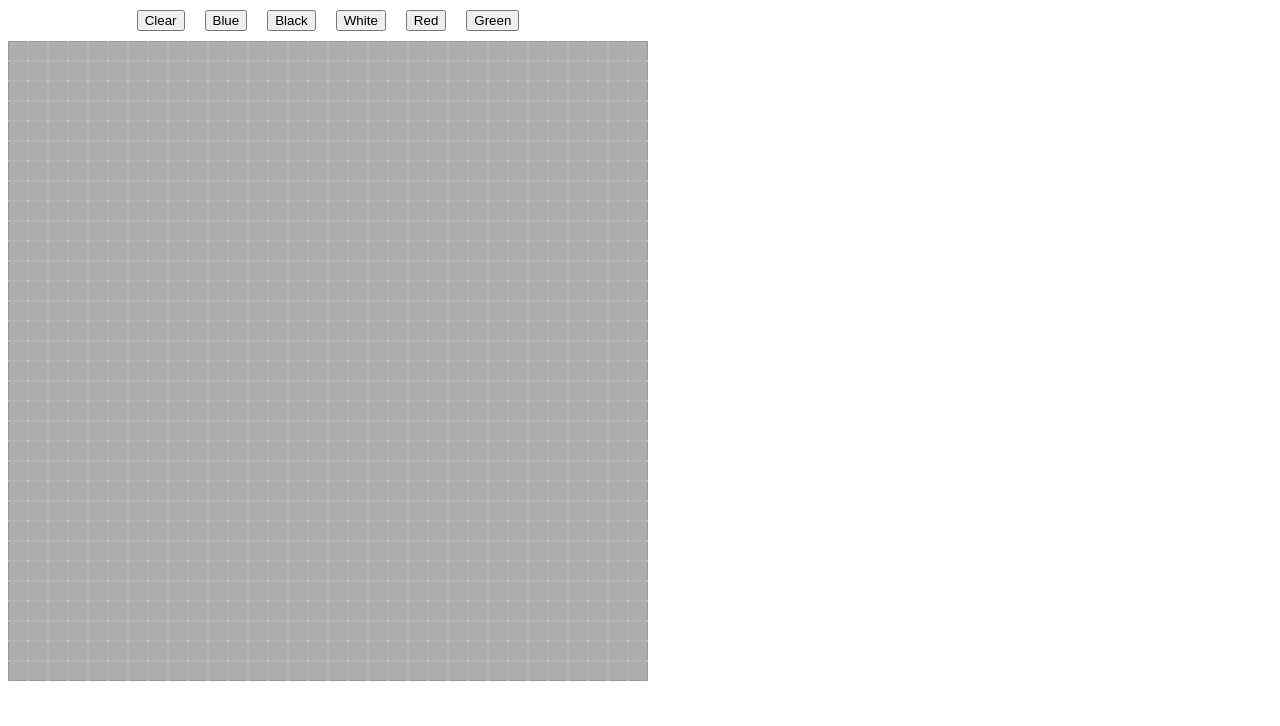
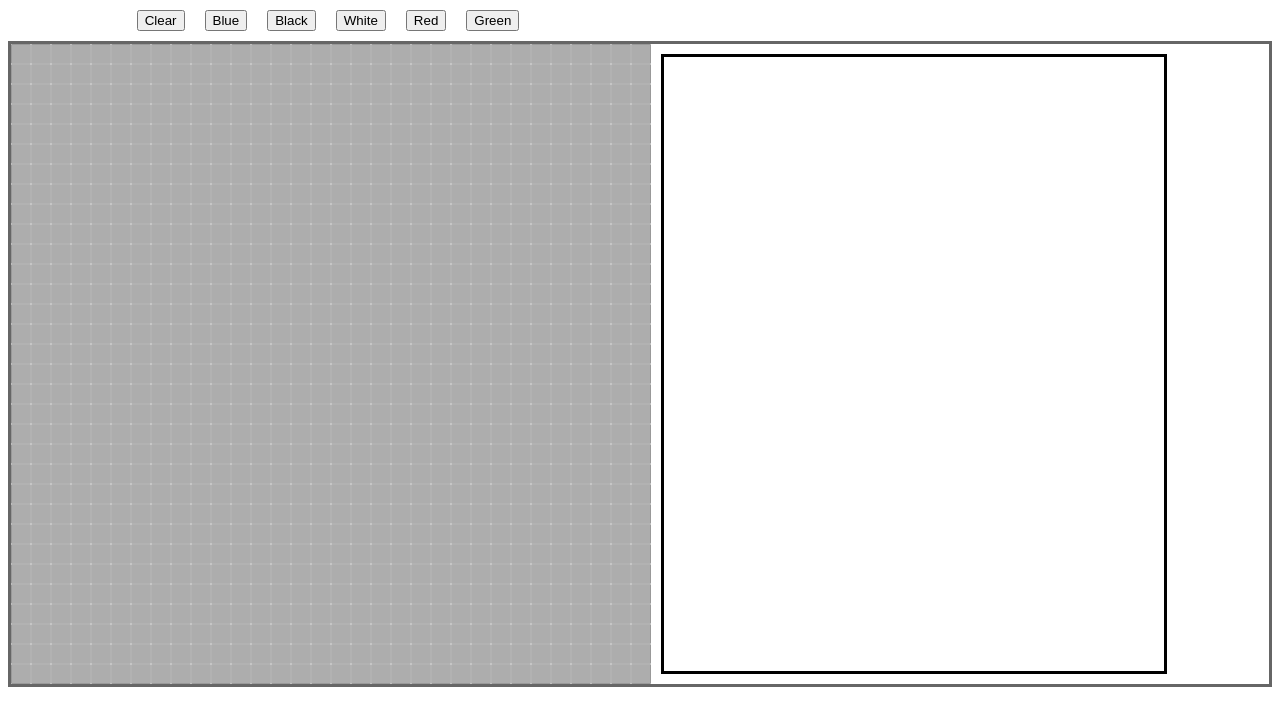
Before and after one commit to AxelJak/maze_drawer, a SvelteKit app: page / in a window 1280 px wide. Shown: the top 726 px of the page. Built offline with nearby package versions, Linux system fonts and the light colour scheme.

Commit message:
Maze representation done

```diff
--- a/src/routes/+page.svelte
+++ b/src/routes/+page.svelte
@@ -9,6 +9,10 @@
 	let canvas;
 
 	let maze_color = "#000";
+	let maze_number = 0;
+
+
+	let maze_map;
 
 	function clearCanvas() {
 		const width = canvas.width;
@@ -20,18 +24,19 @@
 
 
 		const context = canvas.getContext('2d');
-		// @ts-ignore
 		context.fillStyle = '#ADADAD';
 		context.strokeStyle = '#ccc';
 		context.lineWidth = 1;
 		for (let i = 0; i < rows; i++) {
 			for (let j = 0; j < cols; j++) {
+				maze_map[i][j] = 0;
 				const x = j * cellSize;
 				const y = i * cellSize;
 				context.fillRect(x + 1, y + 1, cellSize - 2, cellSize - 2);
 				context.strokeRect(x, y, cellSize, cellSize);
 			}
 		}
+		generateMaze();
 	}
 
 	onMount(() => {
@@ -43,7 +48,7 @@
 		const cols = Math.floor(width / cellSize);
 		const rows = Math.floor(height / cellSize);
 
-		const grid = new Array(cols).fill(null).map(() => new Array(rows).fill(null));
+		maze_map = new Array(cols).fill(0).map(() => new Array(rows).fill(0));
 
 		const context = canvas.getContext('2d');
 
@@ -64,7 +69,7 @@
 		const y = Math.floor(event.offsetY / cellSize);
 
 		// Update the state of the clicked cell in the grid
-		grid[y][x] = 1;
+		maze_map[y][x] = maze_number;
 
 		// Redraw the clicked cell on the canvas
 
@@ -80,7 +85,7 @@
 			const y = Math.floor(event.offsetY / cellSize);
 
 			// Update the state of the cell in the grid
-			grid[y][x] = 1;
+			maze_map[y][x] = maze_number;
 
 			// Redraw the cell on the canvas
 			context.fillStyle = maze_color;
@@ -95,25 +100,41 @@
 			// Stop listening for mousemove and mouseup events
 			canvas.removeEventListener('mousemove', onMouseMove);
 			canvas.removeEventListener('mouseup', onMouseUp);
+			generateMaze();
 		}
 		});
 	});
+
+	function generateMaze() {
+		let maze = document.getElementById("maze");
+		maze.innerHTML = "{";
+
+		for (let i = 0; i < 32; i++) {
+			maze.innerHTML += "{" + maze_map[i] + "},<br>";
+		}
+	}
+
 </script>
 
 <div id="colorButtons">
-	<button on:click={clearCanvas} id="blue">Clear</button>
-	<button on:click={() => { maze_color = '#201FFF' }} id="blue">Blue</button>
-	<button on:click={() => { maze_color = '#000' }} id="black">Black</button>
-	<button on:click={() => { maze_color = '#FFF' }} id="white">White</button>
-	<button on:click={() => { maze_color = '#FF0000' }} id="red">Red</button>
-	<button on:click={() => { maze_color = '#329313' }} id="green">Green</button>
+	<button on:click={clearCanvas} id="clear">Clear</button>
+	<button on:click={() => { maze_color = '#201FFF'; maze_number = 2;}} id="blue">Blue</button>
+	<button on:click={() => { maze_color = '#000'; maze_number = 0; }} id="black">Black</button>
+	<button on:click={() => { maze_color = '#FFF'; maze_number = 7; }} id="white">White</button>
+	<button on:click={() => { maze_color = '#FF0000'; maze_number = 1; }} id="red">Red</button>
+	<button on:click={() => { maze_color = '#329313'; maze_number = 4; }} id="green">Green</button>
 </div>
 
-<canvas
-	bind:this={canvas}
-	width={640}
-	height={640}
-></canvas>
+<div id="maze_div">
+	<canvas
+		bind:this={canvas}
+		width={640}
+		height={640}
+	></canvas>
+
+	<p id="maze"></p>
+
+</div>
 
 
 
@@ -137,4 +158,17 @@
 	button {
 		margin-inline: 10px;
 	}
+	#maze_div {
+		border: #666 solid;
+		display: flex;
+	}
+
+	p{
+		word-break: break-all;
+		white-space: normal;
+		text-align:center;
+		border: #000 solid;
+		width: 500px;
+		margin: 10px;
+	}
 </style>
```
